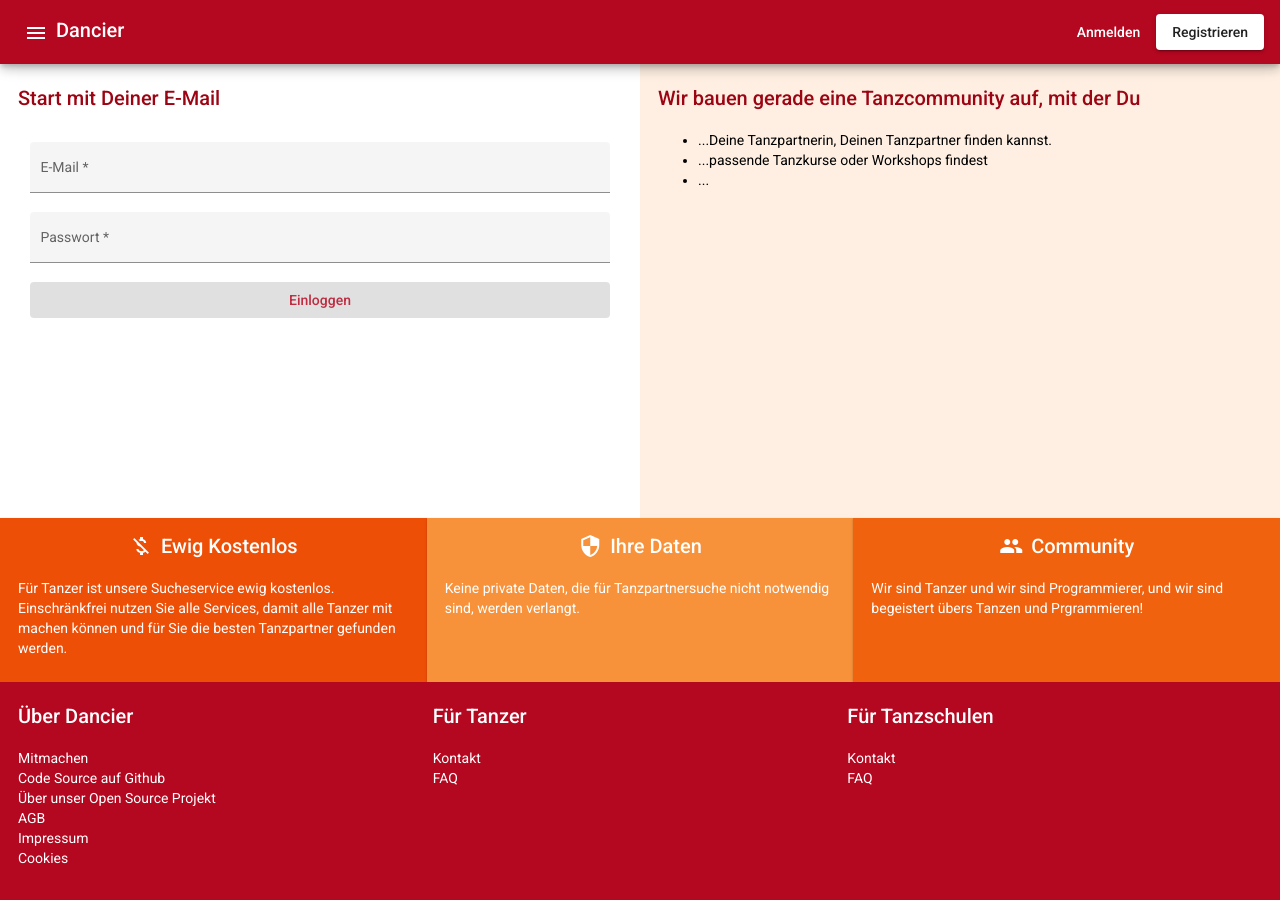
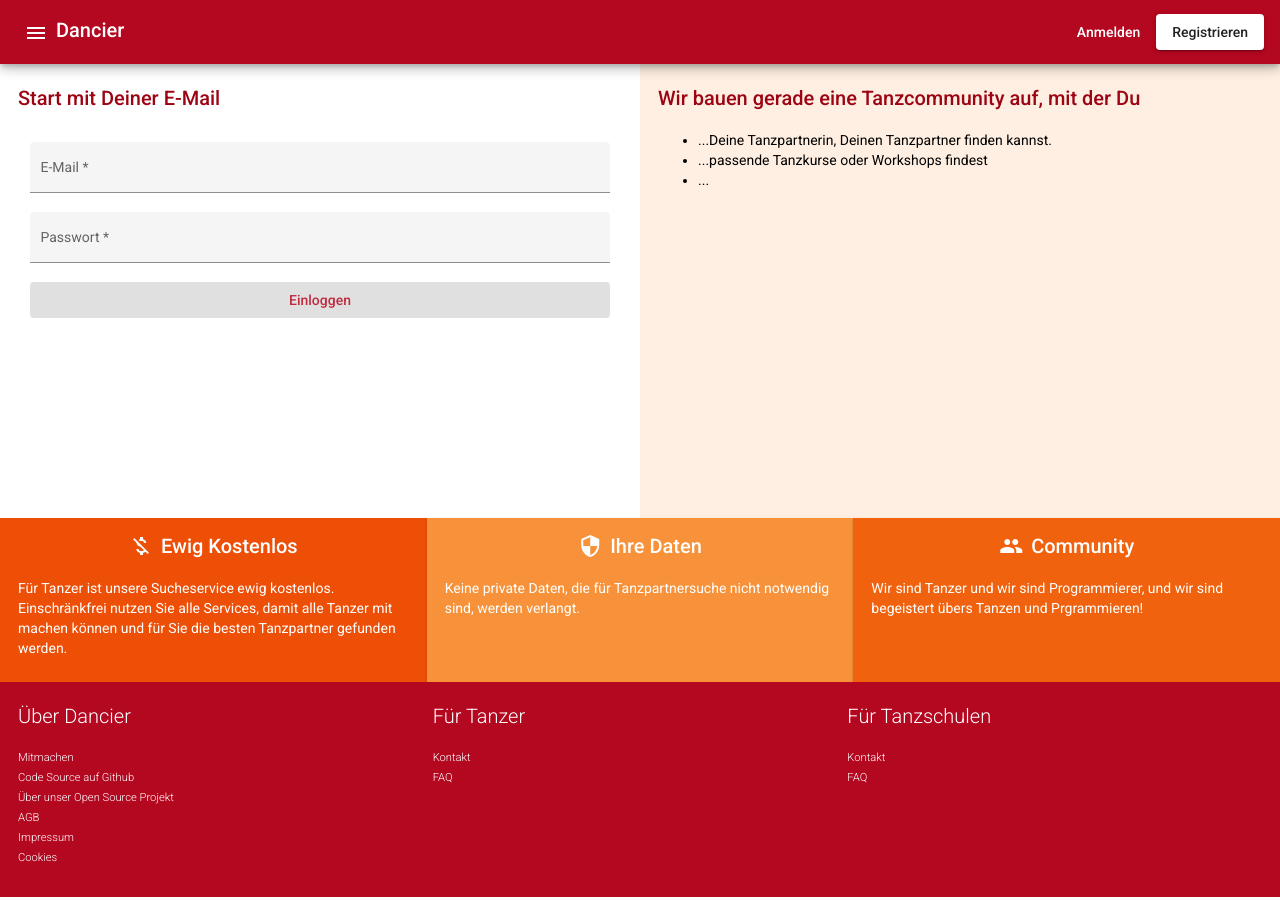
Before and after one commit to dancier/show-dancer, an Angular app: page /home in a window 1280 px wide. Built offline with nearby package versions, Linux system fonts and the light colour scheme.

Commit message:
Footer font improved

```diff
--- a/src/app/layout/footer/footer/footer.component.scss
+++ b/src/app/layout/footer/footer/footer.component.scss
@@ -1,6 +1,12 @@
 .footer-container {
   color: white;
   padding: 18px;
+  font-weight: 200;
+  font-size: 0.8em;
+
+  h2 {
+    font-weight: 200;
+  }
 
   ul {
     list-style-type: none;
```
